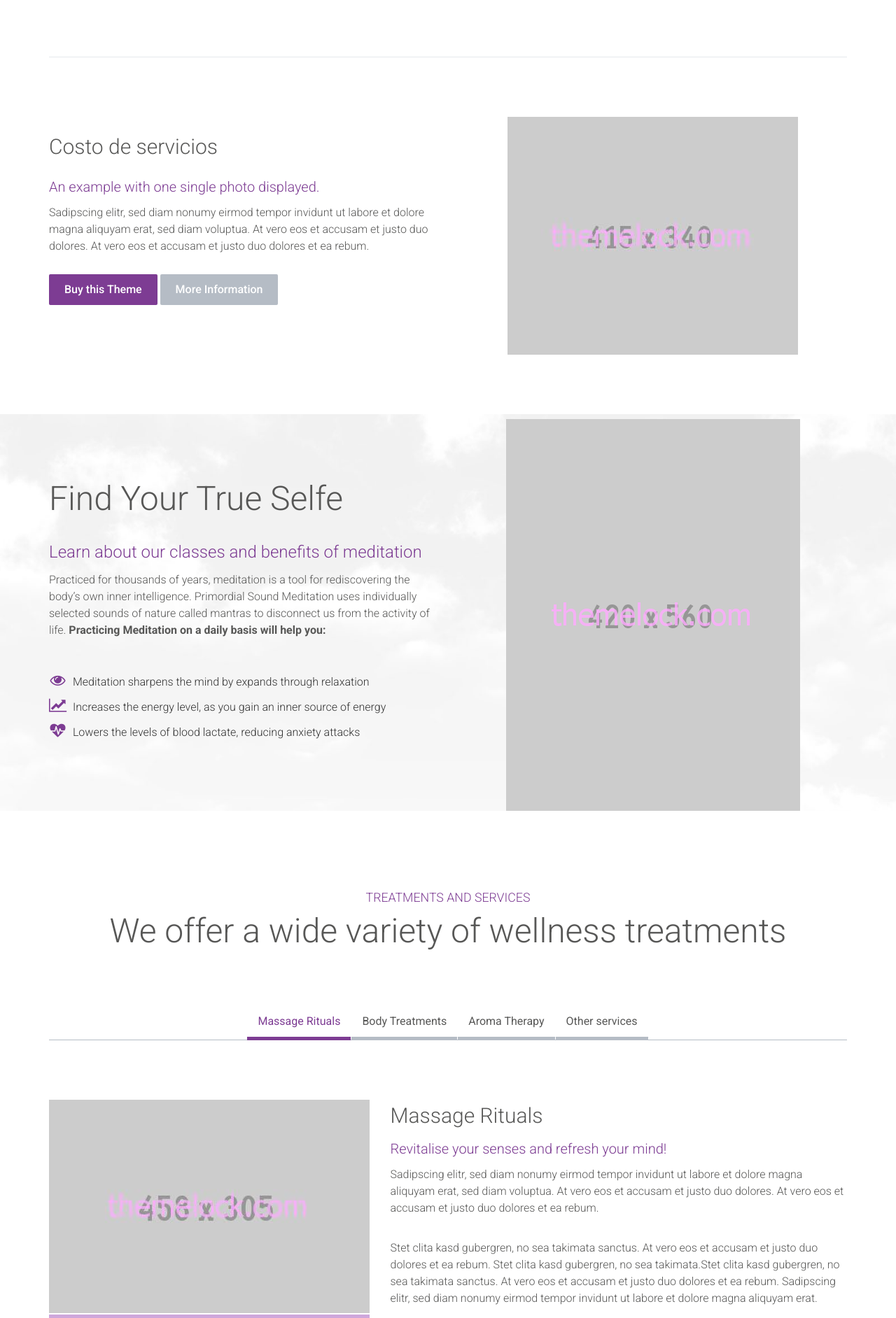
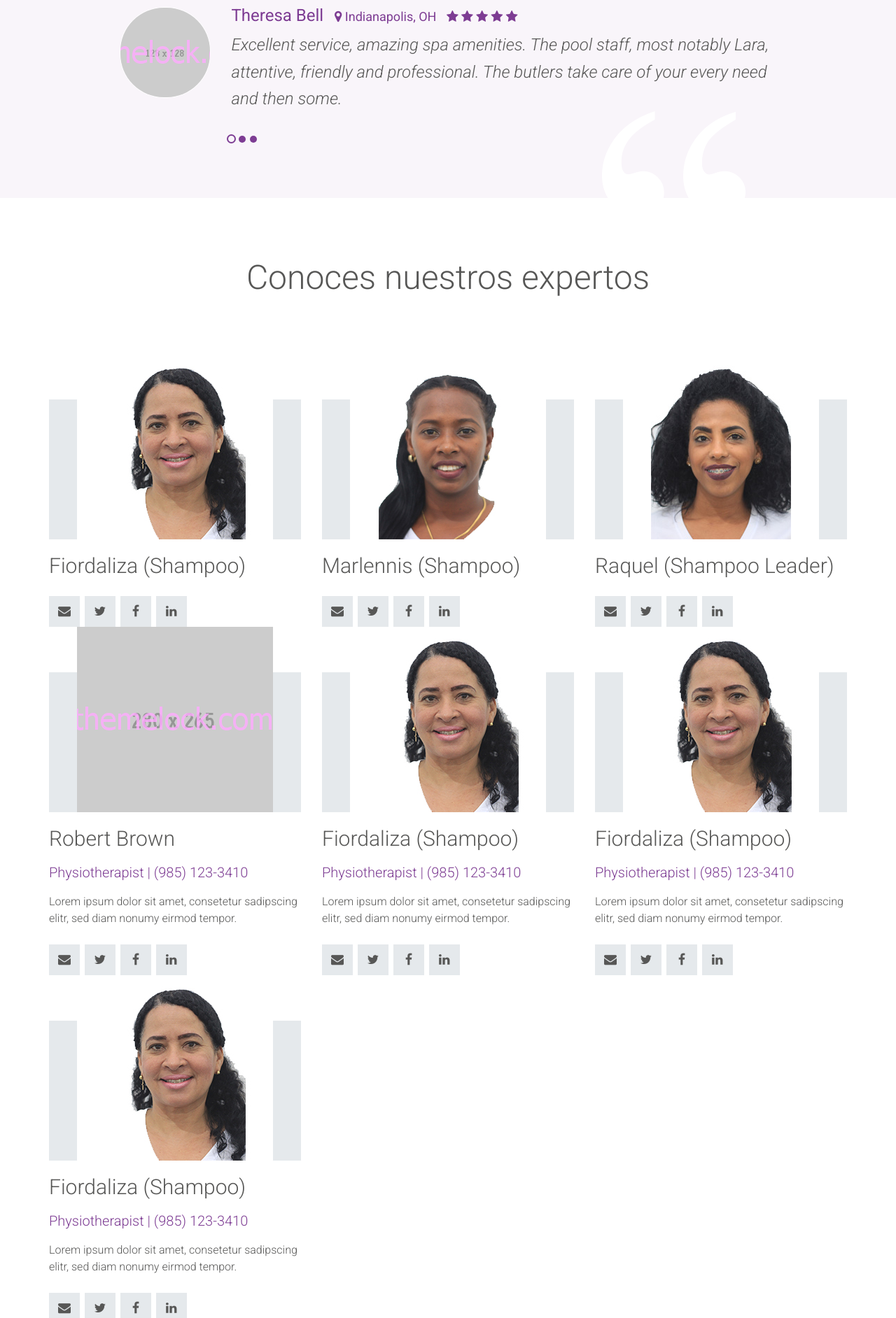
Before and after one commit to CV5/salon-express, a PHP site: page / in a window 1280 px wide. Shown: the part 3908-5792 px from the top of the page at 70% size. Run offline with PHP 8.4, Linux system fonts and the light colour scheme; some libraries are stand-ins or nearby versions.

Commit message:
expertos agregados.

```diff
--- a/css/styles.css
+++ b/css/styles.css
@@ -88,7 +88,7 @@ p {
 /* 2. Preloader
 --------------------------------------------*/
 #page-preloader {
-  background-color: #7d3c93;
+  background-color: #d7df21;
   position: absolute;
   width: 100%;
   height: 100%;
@@ -187,11 +187,11 @@ p {
   background-color: #7c8898;
 }
 .btn.btn-success {
-  background-color: #7d3c93;
+  background-color: #d7df21;
   color: #ffffff;
 }
 .btn.btn-success:hover {
-  background-color: #9d62af;
+  background-color: #d7df21;
 }
 .btn.btn-lg {
   font-size: 20px;
@@ -228,11 +228,11 @@ p {
   opacity: 1;
 }
 .btn.btn-color1 {
-  background-color: #7d3c93;
+  background-color: #d7df21;
   color: #ffffff;
 }
 .btn.btn-color1:hover {
-  background-color: #af70c5;
+  background-color: #d7df21;
 }
 /* 6. Scroll Up Btn
 --------------------------------------------*/
--- a/index.html
+++ b/index.html
@@ -140,9 +140,9 @@
                     <img src="img/servicios-cortes.jpg" alt="Feature Img" class="img-responsive"/>
                 </div>
                 <h3>Cortes</h3>
-
+<!--
                 <p>Lorem ipsum dolor sit amet, consetetur sadipscing elitr, sed diam nonumy eirmod tempor invidunt ut
-                    labore et dolore magna aliquyam erat, sed diam voluptua. </p>
+                    labore et dolore magna aliquyam erat, sed diam voluptua. </p> -->
             </div>
             <!--Servcio 1 end-->
             <!--Servcio 2 start-->
@@ -151,9 +151,9 @@
                     <img src="img/servicios-extensiones.jpg" alt="Feature Img" class="img-responsive"/>
                 </div>
                 <h3>Extensiones</h3>
-
+<!--
                 <p>Lorem ipsum dolor sit amet, consetetur sadipscing elitr, sed diam nonumy eirmod tempor invidunt ut
-                    labore et dolore magna aliquyam erat, sed diam voluptua. </p>
+                    labore et dolore magna aliquyam erat, sed diam voluptua. </p> -->
             </div>
             <!--Servcio 2 end-->
 
@@ -163,9 +163,9 @@
                     <img src="img/servicios-tintes.jpg" alt="Feature Img" class="img-responsive"/>
                 </div>
                 <h3>Tintes</h3>
-
+<!--
                 <p>Lorem ipsum dolor sit amet, consetetur sadipscing elitr, sed diam nonumy eirmod tempor invidunt ut
-                    labore et dolore magna aliquyam erat, sed diam voluptua. </p>
+                    labore et dolore magna aliquyam erat, sed diam voluptua. </p> -->
             </div>
             <!--Servcio 3 end-->
             <!--Servcio 4 start-->
@@ -175,8 +175,8 @@
                 </div>
                 <h3>Maquillage</h3>
 
-                <p>Lorem ipsum dolor sit amet, consetetur sadipscing elitr, sed diam nonumy eirmod tempor invidunt ut
-                    labore et dolore magna aliquyam erat, sed diam voluptua. </p>
+                <!-- <p>Lorem ipsum dolor sit amet, consetetur sadipscing elitr, sed diam nonumy eirmod tempor invidunt ut
+                    labore et dolore magna aliquyam erat, sed diam voluptua. </p> -->
             </div>
             <!--Servcio 4 end-->
             <!--Servcio 5 start-->
@@ -185,9 +185,9 @@
                     <img src="img/servicios-depilacion.jpg" alt="Feature Img" class="img-responsive"/>
                 </div>
                 <h3>Depilación</h3>
-
+<!--
                 <p>Sadipscing elitr, sed diam nonumy eirmod tempor invidunt ut labore et dolore magna aliquyam erat, sed
-                    diam voluptua. At vero eos et accusam et justo duo dolores.</p>
+                    diam voluptua. At vero eos et accusam et justo duo dolores.</p> -->
             </div>
             <!--Servcio 5 end-->
 
@@ -197,9 +197,9 @@
                     <img src="img/servicios-unas.jpg" alt="Feature Img" class="img-responsive"/>
                 </div>
                 <h3>Uñas</h3>
-
+<!--
                 <p>Lorem ipsum dolor sit amet, consetetur sadipscing elitr, sed diam nonumy eirmod tempor invidunt ut
-                    labore et dolore magna aliquyam erat, sed diam voluptua. </p>
+                    labore et dolore magna aliquyam erat, sed diam voluptua. </p> -->
             </div>
             <!--Servcio 6 end-->
             <!--Servcio 7 start-->
@@ -208,9 +208,9 @@
                     <img src="img/servicios-peinados.jpg" alt="Feature Img" class="img-responsive"/>
                 </div>
                 <h3>Peinados</h3>
-
+<!--
                 <p>Lorem ipsum dolor sit amet, consetetur sadipscing elitr, sed diam nonumy eirmod tempor invidunt ut
-                    labore et dolore magna aliquyam erat, sed diam voluptua. </p>
+                    labore et dolore magna aliquyam erat, sed diam voluptua. </p> -->
             </div>
             <!--Servcio 7 end-->
 
@@ -220,9 +220,9 @@
                     <img src="img/servicios-depilacionhilo.jpg" alt="Feature Img" class="img-responsive"/>
                 </div>
                 <h3>Depilación con hilo</h3>
-
+<!--
                 <p>Lorem ipsum dolor sit amet, consetetur sadipscing elitr, sed diam nonumy eirmod tempor invidunt ut
-                    labore et dolore magna aliquyam erat, sed diam voluptua. </p>
+                    labore et dolore magna aliquyam erat, sed diam voluptua. </p> -->
             </div>
             <!--Servcio 8 end-->
             <!--Servcio 9 start-->
@@ -231,9 +231,9 @@
                     <img src="img/servicios-tintecejas.jpg" alt="Feature Img" class="img-responsive"/>
                 </div>
                 <h3>Tinte para cejas</h3>
-
+<!--
                 <p>Lorem ipsum dolor sit amet, consetetur sadipscing elitr, sed diam nonumy eirmod tempor invidunt ut
-                    labore et dolore magna aliquyam erat, sed diam voluptua. </p>
+                    labore et dolore magna aliquyam erat, sed diam voluptua. </p> -->
             </div>
             <!--Servcio 9 end-->
             <!--Servcio 10 start-->
@@ -242,9 +242,9 @@
                     <img src="img/servicios-faciales.jpg" alt="Feature Img" class="img-responsive"/>
                 </div>
                 <h3>Faciales</h3>
-
+<!--
                 <p>Lorem ipsum dolor sit amet, consetetur sadipscing elitr, sed diam nonumy eirmod tempor invidunt ut
-                    labore et dolore magna aliquyam erat, sed diam voluptua. </p>
+                    labore et dolore magna aliquyam erat, sed diam voluptua. </p> -->
             </div>
             <!--Servcio 10 end-->
             <!--Servcio 11 start-->
@@ -253,9 +253,9 @@
                     <img src="img/servicio-pestana.jpg" alt="Feature Img" class="img-responsive"/>
                 </div>
                 <h3>Pestañas</h3>
-
+<!--
                 <p>Lorem ipsum dolor sit amet, consetetur sadipscing elitr, sed diam nonumy eirmod tempor invidunt ut
-                    labore et dolore magna aliquyam erat, sed diam voluptua. </p>
+                    labore et dolore magna aliquyam erat, sed diam voluptua. </p> -->
             </div>
             <!--Servcio 11 end-->
 
@@ -310,25 +310,25 @@ s Newsletter end -->
                 <h3>Misión</h3>
 
                 <p>En Gran Salón Express proveemos servicios de belleza con altos estándares de excelencia
-                  en un ambiente agradable, por medio de un personal de<span class="label label-default">cortes, respetuoso y compartido </span>
+                  en un ambiente agradable, por medio de un personal de<span class="label label-default">cortes, respetuoso y comprometido </span>
                    con entregarle la mejor experiencia en cada ves que nos visitas
                 </p>
-
+<!--
                 <p><span class="my-tooltip" data-toggle="tooltip" title="" data-original-title="This is an demo tooltip!">Hover over me!</span> Stet clita kasd gubergren. At vero eos et accusam et justo duo dolores et ea
-                    rebum. Stet clita kasd gubergren, no sea takimata.</p>
+                    rebum. Stet clita kasd gubergren, no sea takimata.</p> -->
             </div>
         </div>
     </div>
 </section>
 <!-- Content Img Left end -->
+<!--
 
-
-<!-- Gallery start -->
+Gallery start
 <section class="gallery" data-wow-offset="100" id="gallery-1">
     <div class="container">
         <div class="row gallery-container wow fadeIn">
 
-            <!--Gallery Item 1 start-->
+            Gallery Item 1 start
             <div class="col-md-4">
                 <div class="gallery-thumbnail-container">
                     <img class="img-responsive gallery-thumbnail" src="img/gallery-img1-thumb.jpg" data-img="img/gallery-img1.jpg" alt="Gallery Img">
@@ -339,9 +339,9 @@ s Newsletter end -->
                     </div>
                 </div>
             </div>
-            <!--Gallery Item 1 end-->
+            Gallery Item 1 end
 
-            <!--Gallery Item 2 start-->
+            Gallery Item 2 start
             <div class="col-md-4">
                 <div class="gallery-thumbnail-container">
                     <img class="img-responsive gallery-thumbnail" src="img/gallery-img2-thumb.jpg" data-img="img/gallery-img2.jpg" alt="Gallery Img">
@@ -352,9 +352,9 @@ s Newsletter end -->
                     </div>
                 </div>
             </div>
-            <!--Gallery Item 2 end-->
+            Gallery Item 2 end
 
-            <!--Gallery Item 3 start-->
+            Gallery Item 3 start
             <div class="col-md-4">
                 <div class="gallery-thumbnail-container">
                     <img class="img-responsive gallery-thumbnail" src="img/gallery-img3-thumb.jpg" data-img="img/gallery-img3.jpg" alt="Gallery Img">
@@ -365,9 +365,9 @@ s Newsletter end -->
                     </div>
                 </div>
             </div>
-            <!--Gallery Item 3 end-->
+            Gallery Item 3 end
 
-            <!--Gallery Item 4 start-->
+            Gallery Item 4 start
             <div class="col-md-4">
                 <div class="gallery-thumbnail-container">
                     <img class="img-responsive gallery-thumbnail" src="img/gallery-img4-thumb.jpg" data-img="img/gallery-img4.jpg" alt="Gallery Img">
@@ -378,9 +378,9 @@ s Newsletter end -->
                     </div>
                 </div>
             </div>
-            <!--Gallery Item 4 end-->
+            Gallery Item 4 end
 
-            <!--Gallery Item 5 start-->
+            Gallery Item 5 start
             <div class="col-md-4">
                 <div class="gallery-thumbnail-container">
                     <img class="img-responsive gallery-thumbnail" src="img/gallery-img5-thumb.jpg" data-img="img/gallery-img5.jpg" alt="Gallery Img">
@@ -391,9 +391,9 @@ s Newsletter end -->
                     </div>
                 </div>
             </div>
-            <!--Gallery Item 5 end-->
+            Gallery Item 5 end
 
-            <!--Gallery Item 6 start-->
+            Gallery Item 6 start
             <div class="col-md-4">
                 <div class="gallery-thumbnail-container">
                     <img class="img-responsive gallery-thumbnail" src="img/gallery-img6-thumb.jpg" data-img="img/gallery-img6.jpg" alt="Gallery Img">
@@ -404,34 +404,36 @@ s Newsletter end -->
                     </div>
                 </div>
             </div>
-            <!--Gallery Item 6 end-->
+            Gallery Item 6 end
 
         </div>
 
-        <!-- Gallery Modal start -->
+        Gallery Modal start
         <div class="modal fade" id="galleryModal" tabindex="-1" role="dialog" aria-labelledby="galleryModalLabel"
              aria-hidden="true">
             <div class="modal-dialog">
                 <div class="modal-content">
                     <div class="modal-nav">
-                        <div class="title pull-left"><!-- title via js --></div>
+                        <div class="title pull-left">
+
+              </div>
                         <button type="button" class="close pull-right" data-dismiss="modal"><span
                                 aria-hidden="true">&times;</span><span class="sr-only">Cerrar</span></button>
                     </div>
                     <div class="modal-body" id="galleryModalLabel">
-                        <!-- img via js -->
+                     img via j
                     </div>
                 </div>
             </div>
         </div>
-        <!-- Gallery Modal end -->
-
+  Gallery Modal end-->
+<!--
     </div>
-</section>
-<!-- Gallery end -->
+<!-- </section> -->
 
 
-<!-- Content Img Right start -->
+
+ <!-- Content Img Right start
 <section class="content-img-right wow fadeIn" data-wow-offset="100" id="about-us-2">
     <div class="container">
         <div class="row">
@@ -454,12 +456,12 @@ s Newsletter end -->
             </div>
         </div>
     </div>
-</section>
+</section> -->
 <!-- Content Img Right end -->
 
 
 <!-- Product Info start -->
-<section class="product-info parallax wow fadeIn">
+<!-- <section class="product-info parallax wow fadeIn">
     <div class="container">
         <div class="row">
             <div class="col-md-6">
@@ -482,14 +484,14 @@ s Newsletter end -->
             </div>
         </div>
     </div>
-</section>
+</section> -->
 <!-- Product Info end -->
 
 <!-- Tab Content start -->
-<section class="tab-content wow fadeIn" data-wow-offset="100" id="treatments">
+<!-- <section class="tab-content wow fadeIn" data-wow-offset="100" id="treatments">
     <div class="container">
-        <!--Tab Content Title start-->
-        <div class="row wow fadeIn" data-wow-offset="200">
+      Tab Content Title start-->
+        <!-- <div class="row wow fadeIn" data-wow-offset="200">
             <div class="col-md-12">
                 <h2 class="text-center">
                     <small>Treatments And services</small>
@@ -497,26 +499,26 @@ s Newsletter end -->
                     We offer a wide variety of wellness treatments
                 </h2>
             </div>
-        </div>
+        </div> -->
         <!--Tab Content Title end-->
 
-        <div role="tabpanel">
+        <!-- <div role="tabpanel"> -->
             <!-- Nav Tabs start  -->
-            <div class="tab-content-nav">
+            <!-- <div class="tab-content-nav">
                 <ul class="nav nav-tabs" role="tablist">
                     <li role="presentation" class="active"><a href="#tab-1" aria-controls="tab-1" role="tab" data-toggle="tab">Massage Rituals</a></li>
                     <li role="presentation"><a href="#tab-2" aria-controls="tab-2" role="tab" data-toggle="tab">Body Treatments</a></li>
                     <li role="presentation"><a href="#tab-3" aria-controls="tab-3" role="tab" data-toggle="tab">Aroma Therapy</a></li>
                     <li role="presentation"><a href="#tab-4" aria-controls="tab-4" role="tab" data-toggle="tab">Other services</a></li>
                 </ul>
-            </div>
+            </div> -->
             <!-- Nav Tabs end  -->
 
             <!-- Tab Panes Start -->
-            <div class="tab-content">
+            <!-- <div class="tab-content"> -->
 
                 <!-- Tab 1 start -->
-                <div role="tabpanel" class="tab-pane fade in active" id="tab-1">
+                <!-- <div role="tabpanel" class="tab-pane fade in active" id="tab-1">
                     <div class="row">
                         <div class="col-md-5">
                             <div class="tab-content-img">
@@ -530,11 +532,11 @@ s Newsletter end -->
                             <p>Stet clita kasd gubergren, no sea takimata sanctus. At vero eos et accusam et justo duo dolores et ea rebum. Stet clita kasd gubergren, no sea takimata.Stet clita kasd gubergren, no sea takimata sanctus. At vero eos et accusam et justo duo dolores et ea rebum. Sadipscing elitr, sed diam nonumy eirmod tempor invidunt ut labore et dolore magna aliquyam erat.</p>
                         </div>
                     </div>
-                </div>
+                </div> -->
                 <!-- Tab 1 end -->
 
                 <!-- Tab 2 start -->
-                <div role="tabpanel" class="tab-pane fade" id="tab-2">
+                <!-- <div role="tabpanel" class="tab-pane fade" id="tab-2">
                     <div class="row">
                         <div class="col-md-7">
                             <h3>Body Treatments</h3>
@@ -548,11 +550,11 @@ s Newsletter end -->
                             </div>
                         </div>
                     </div>
-                </div>
+                </div> -->
                 <!-- Tab 2 end -->
 
                 <!-- Tab 3 start -->
-                <div role="tabpanel" class="tab-pane fade" id="tab-3">
+                <!-- <div role="tabpanel" class="tab-pane fade" id="tab-3">
                     <div class="row">
                         <div class="col-md-5">
                             <div class="tab-content-img">
@@ -566,11 +568,11 @@ s Newsletter end -->
                             <p>Stet clita kasd gubergren, no sea takimata sanctus. At vero eos et accusam et justo duo dolores et ea rebum. Stet clita kasd gubergren, no sea takimata.Stet clita kasd gubergren, no sea takimata sanctus. At vero eos et accusam et justo duo dolores et ea rebum. Sadipscing elitr, sed diam nonumy eirmod tempor invidunt ut labore et dolore magna aliquyam erat.</p>
                         </div>
                     </div>
-                </div>
+                </div> -->
                 <!-- Tab 3 end -->
 
                 <!-- Tab 4 start -->
-                <div role="tabpanel" class="tab-pane fade" id="tab-4">
+                <!-- <div role="tabpanel" class="tab-pane fade" id="tab-4">
                     <div class="row">
                         <div class="col-md-7">
                             <h3>Other services</h3>
@@ -584,7 +586,7 @@ s Newsletter end -->
                             </div>
                         </div>
                     </div>
-                </div>
+                </div> -->
                 <!-- Tab 4 end -->
 
             </div>
@@ -602,7 +604,7 @@ s Newsletter end -->
 
         <div class="row">
             <div class="col-md-12">
-                <h2 class="text-center">Our top Wellness and Spa offers</h2>
+                <h2 class="text-center">Alguna de nuestras ofertas</h2>
             </div>
         </div>
 
@@ -805,7 +807,7 @@ s Newsletter end -->
 
 
 <!-- Partners start -->
-<section class="partners">
+<!-- <section class="partners">
     <div class="container">
         <div class="row">
             <div class="col-md-12 text-center">
@@ -827,7 +829,7 @@ s Newsletter end -->
             </div>
         </div>
     </div>
-</section>
+</section> -->
 <!-- Partners end -->
 
 
@@ -847,9 +849,9 @@ s Newsletter end -->
                 </div>
                 <h2>Fiordaliza (Shampoo)</h2>
 
-                <h3>Physiotherapist | (985) 123-3410</h3>
+                <!-- <h3>Physiotherapist | (985) 123-3410</h3>
 
-                <p>Lorem ipsum dolor sit amet, consetetur sadipscing elitr, sed diam nonumy eirmod tempor.</p>
+                <p>Lorem ipsum dolor sit amet, consetetur sadipscing elitr, sed diam nonumy eirmod tempor.</p> -->
                 <ul class="person-socialmedia">
                     <li><a href="#"><i class="fa fa-envelope"></i></a></li>
                     <li><a href="#"><i class="fa fa-twitter"></i></a></li>
@@ -862,14 +864,14 @@ s Newsletter end -->
             <!--Person 2 start-->
             <div class="col-md-4 person">
                 <div class="person-img text-center">
-                    <img src="img/experts2.png" alt="Person Img" class="img-responsive"/>
+                    <img src="img/Marlennis.jpg" alt="Person Img" class="img-responsive"/>
                     <div class="person-img-background"></div>
                 </div>
-                <h2>Jane Smith</h2>
+                <h2>Marlennis (Shampoo)</h2>
 
-                <h3>Physiotherapist | (985) 123-3410</h3>
+                <!-- <h3>Physiotherapist | (985) 123-3410</h3> -->
 
-                <p>Sadipscing elitr, sed diam nonumy eirmod tempor invidunt ut labore et dolore magna aliquyam erat.</p>
+                <!-- <p>Sadipscing elitr, sed diam nonumy eirmod tempor invidunt ut labore et dolore magna aliquyam erat.</p> -->
                 <ul class="person-socialmedia">
                     <li><a href="#"><i class="fa fa-envelope"></i></a></li>
                     <li><a href="#"><i class="fa fa-twitter"></i></a></li>
@@ -881,14 +883,14 @@ s Newsletter end -->
             <!--Person 2 start-->
             <div class="col-md-4 person">
                 <div class="person-img text-center">
-                    <img src="img/experts2.png" alt="Person Img" class="img-responsive"/>
+                    <img src="img/Raquel.jpg" alt="Person Img" class="img-responsive"/>
                     <div class="person-img-background"></div>
                 </div>
-                <h2>Jane Smith</h2>
+                <h2>Raquel (Shampoo Leader)</h2>
 
-                <h3>Physiotherapist | (985) 123-3410</h3>
+                <!-- <h3>Physiotherapist | (985) 123-3410</h3>
 
-                <p>Sadipscing elitr, sed diam nonumy eirmod tempor invidunt ut labore et dolore magna aliquyam erat.</p>
+                <p>Sadipscing elitr, sed diam nonumy eirmod tempor invidunt ut labore et dolore magna aliquyam erat.</p> -->
                 <ul class="person-socialmedia">
                     <li><a href="#"><i class="fa fa-envelope"></i></a></li>
                     <li><a href="#"><i class="fa fa-twitter"></i></a></li>
@@ -1001,7 +1003,7 @@ s Newsletter end -->
     <div class="container">
         <div class="row">
             <div class="col-md-12">
-                <h2>Contact Us</h2>
+                <h2>Contactanos</h2>
             </div>
         </div>
 
```
Also changed, not shown: img/Marlennis.jpg (added), img/Raquel.jpg (added), img/nav-logo.png.
